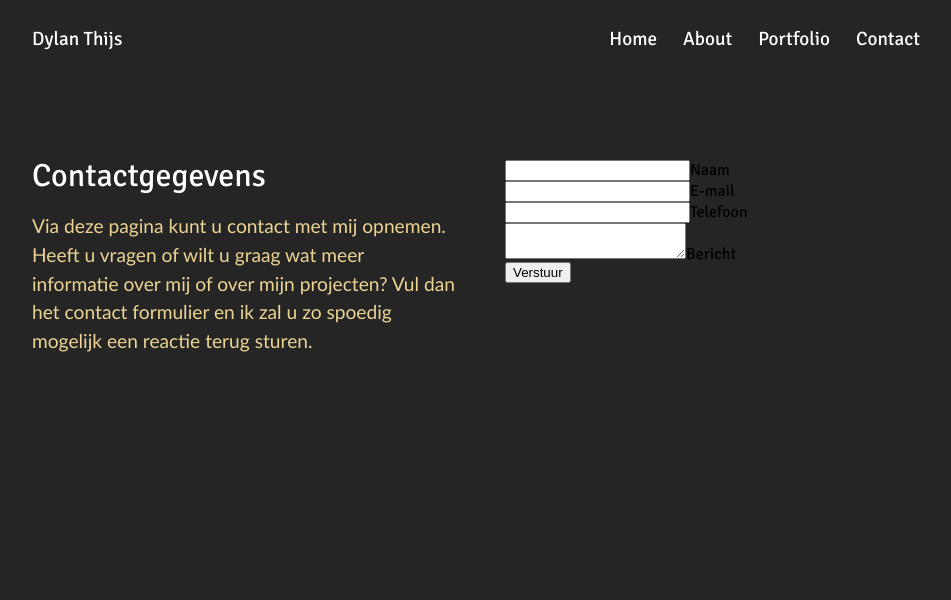
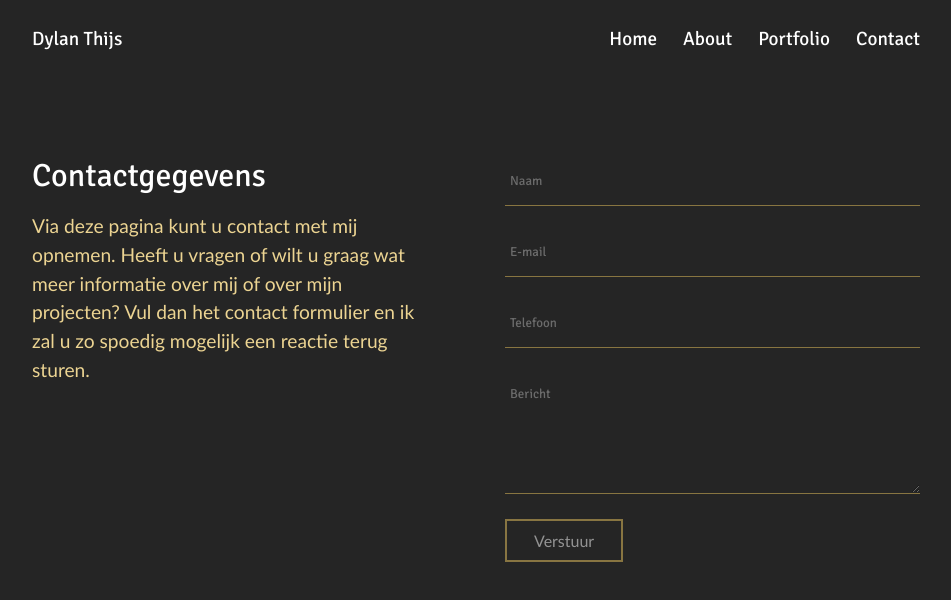
Before and after one commit to DylanThijs/Portfolio, a React (Create React App) app: page /contact in a window 1280 px wide. Shown: the top 600 px of the page, without its empty margins (160-1111 px from the left). Built offline with nearby package versions, Linux system fonts and the light colour scheme.

Commit message:
Add files via upload

```diff
--- a/src/Css/contact.css
+++ b/src/Css/contact.css
@@ -4,3 +4,101 @@
     grid-template-columns: repeat(auto-fit, minmax(200px, 1fr));
     grid-column-gap: 50px;
 }
+
+.contact {
+    max-width: 400px;
+}
+
+.formcont {
+    display: flex;
+    align-self: flex-end;
+}
+
+.formulier {
+    position: relative;
+    grid-row: 1 / 3;
+}
+
+.group {
+    position: relative;
+    margin-bottom: 25px;
+  }
+
+input, textarea {
+    font-size: 13px;
+    height: 25px;
+    padding: 10px 10px 10px 5px;
+    display: block;
+    width: 400px;
+    border: none;
+    outline: none;
+    border-bottom: 1px solid rgb(235, 197, 95);
+    color: rgb(235, 197, 95);
+    background: rgba(0,0,0,0);
+    opacity: 0.5;
+    transition: 0.2s ease;
+}
+
+input:focus, textarea:focus {
+    outline: none;
+    opacity: 1;
+  }
+
+textarea {
+    height:100px;
+}
+
+label {
+    color: #B1B1B1;
+    font-size: 13px;
+    font-weight: normal;
+    position: absolute;
+    pointer-events: none;
+    left: 5px;
+    top: 15px;
+    opacity: 0.5;
+    transition: 0.2s ease all;
+    -moz-transition: 0.2s ease all;
+    -webkit-transition: 0.2s ease all;
+  }
+
+  input:focus ~ label, input:valid ~ label, textarea:focus ~ label	{
+    top: -10px;
+    font-size: 12px;
+    color: #B1B1B1;
+    opacity: 1;
+  }
+
+  .highlight {
+    position: absolute;
+    height: 60%;
+    width: 100px;
+    top: 25%;
+    left: 0;
+    pointer-events: none;
+    opacity: 0.5;
+  }
+
+  /* active state */
+  input:focus ~ .highlight {
+    -webkit-animation:inputHighlighter 0.3s ease;
+    -moz-animation:inputHighlighter 0.3s ease;
+    animation:inputHighlighter 0.3s ease;
+  }
+
+  .contactbutton {
+    background-color:rgb(0, 0, 0, 0);
+    color:white;
+    border: 2px solid rgb(235, 197, 95);
+    padding: 10px 27px;
+    text-decoration: none;
+    font-family: 'Axiforma',Calibri,"Segoe UI", Optima, Arial, sans-serif;
+    font-size: 1rem;
+    cursor: pointer;
+    opacity: 0.5;
+  }
+
+  .contactbutton:hover {
+    transition: all 0.5s ease;
+    opacity: 1;
+  }
```
Also changed, not shown: src/Css/Slider.css (added, +10 -0 lines).
